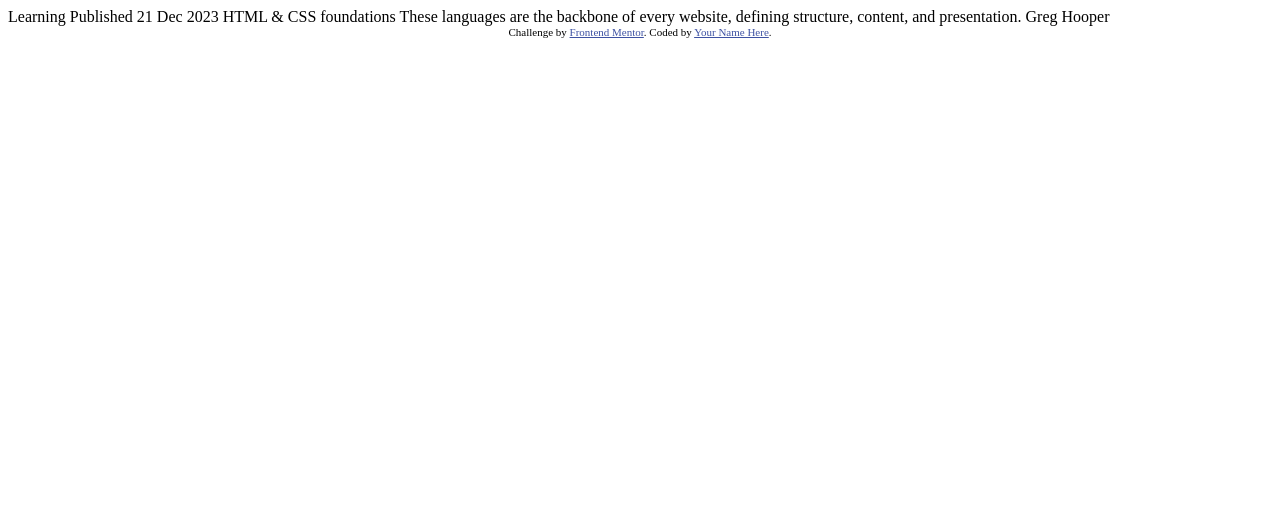
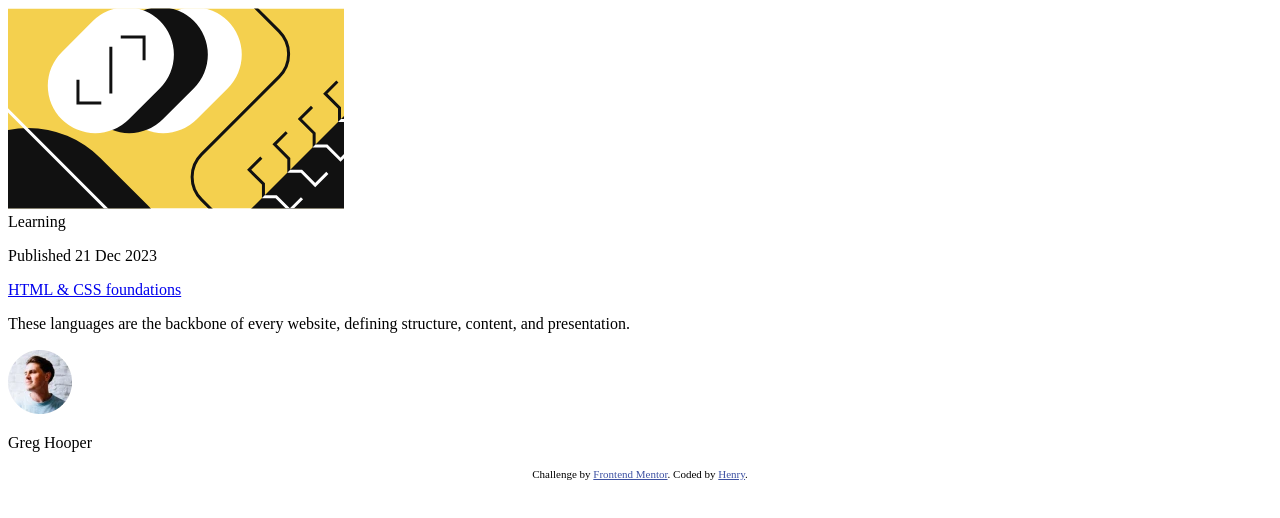
Before and after one commit to Henrydevlab/blog-preview-card, a plain HTML site: page index.html in a window 1280 px wide. Drawn offline with Linux system fonts and the light colour scheme.

Commit message:
feat: Create semantic HTML structure for blog card

```diff
--- a/index.html
+++ b/index.html
@@ -16,19 +16,32 @@
 </head>
 <body>
 
-  Learning
+  <main class="container">
+    <article class="blog-card">
+      <img src="./assets/images/illustration-article.svg" alt="Illustration of a code snippet icon on a dark background" class="card-image">
 
-  Published 21 Dec 2023
+      <section class="card-content">
+        <span class="tag">Learning</span>
 
-  HTML & CSS foundations
+        <p class="publish-date">Published 21 Dec 2023</p>
 
-  These languages are the backbone of every website, defining structure, content, and presentation.
+        <a href="#" class="card-title">HTML & CSS foundations</a>
 
-  Greg Hooper
+        <p class="card-description">These languages are the backbone of every website, defining structure, content, and presentation.</p>
+      </section>
 
-  <div class="attribution">
-    Challenge by <a href="https://www.frontendmentor.io?ref=challenge" target="_blank">Frontend Mentor</a>.
-    Coded by <a href="#">Your Name Here</a>.
-  </div>
+      <footer class="author-profile">
+        <img src="./assets/images/image-avatar.webp" alt="Author's avatar" class="author-avatar">
+        <p class="author-name">Greg Hooper</p>
+      </footer>
+    </article>
+  </main>
+
+  <footer class="attribution">
+    <p>
+      Challenge by <a href="https://www.frontendmentor.io?ref=challenge" target="_blank">Frontend Mentor</a>.
+      Coded by <a href="https://github.com/Henrydevlab">Henry</a>.
+    </p>
+  </footer>
 </body>
 </html>
```
